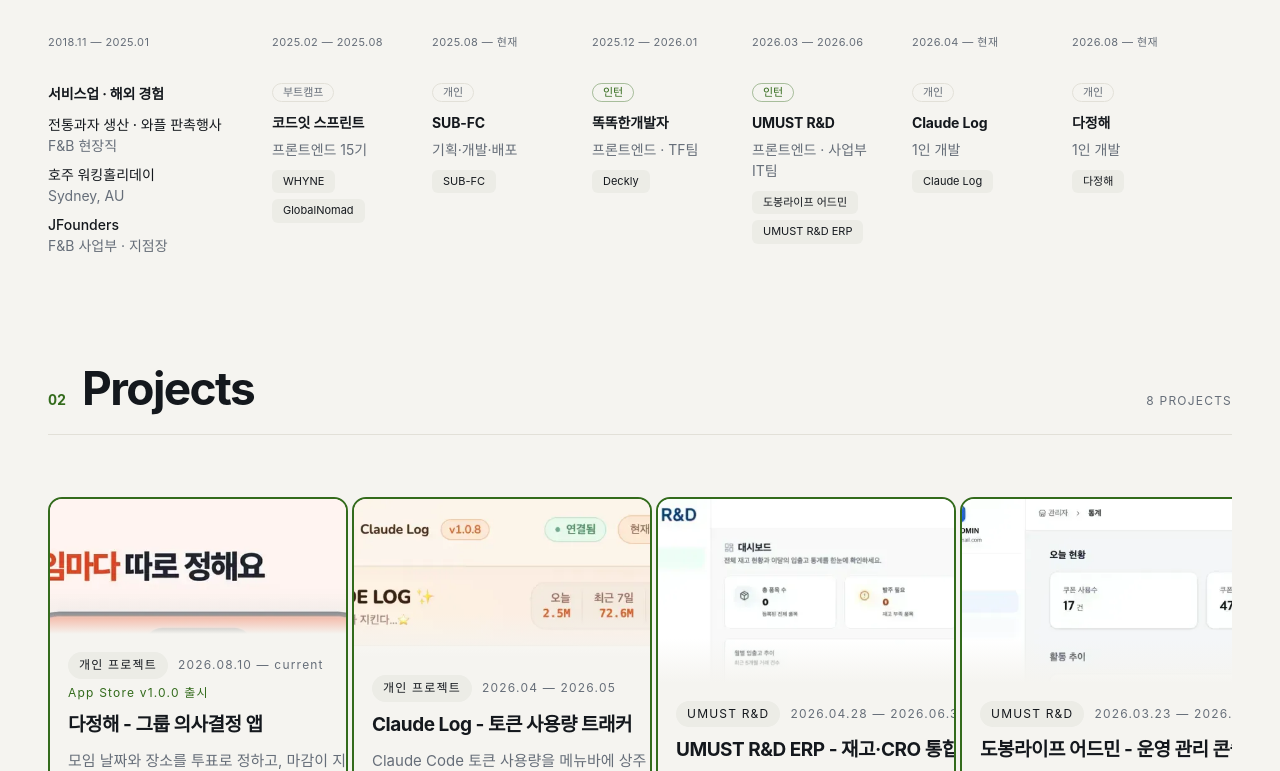
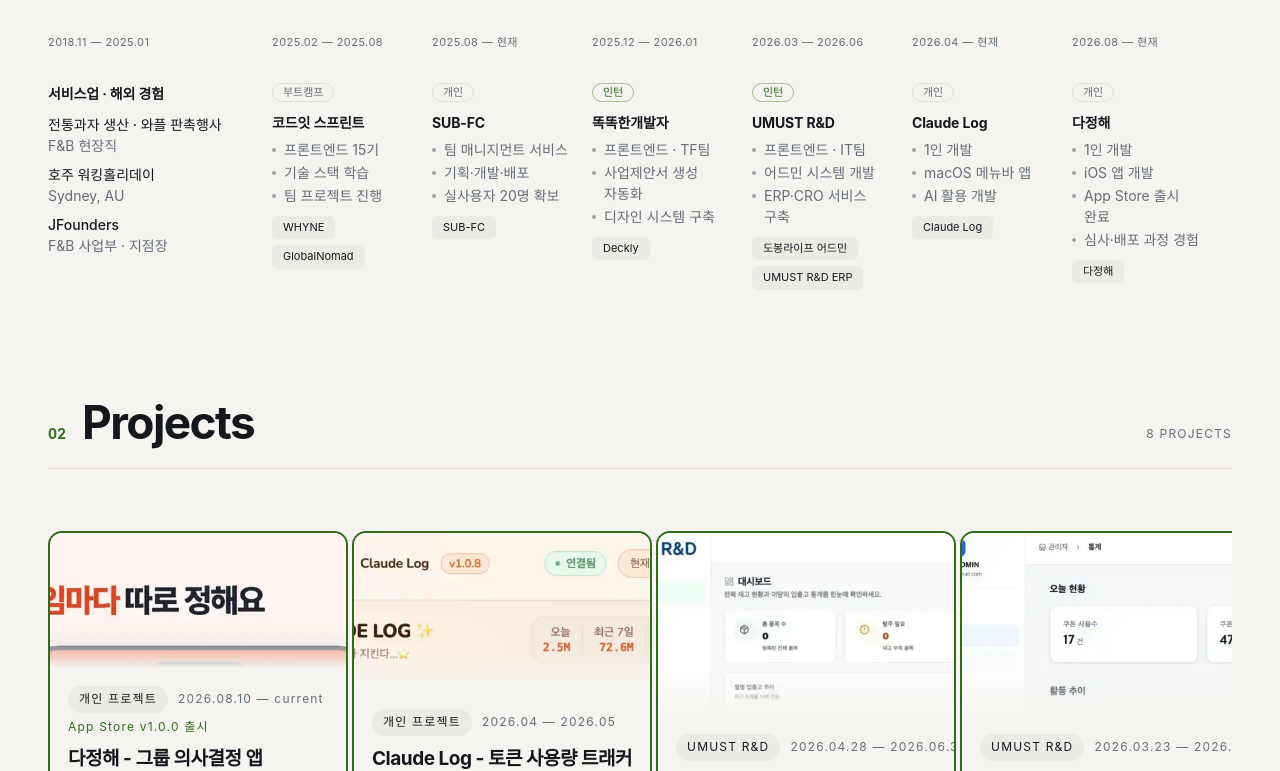
Before and after one commit to seong5/seong5.github.io, a Next.js app: page / in a window 1280 px wide. Shown: the part 1160-1931 px from the top of the page. Built offline with nearby package versions, Linux system fonts and the light colour scheme; a web font is replaced by a local one.

Commit message:
✨ feat: Journey 기간 hover 강조와 역할 목록 불릿 추가

```diff
--- a/app/components/Journey.tsx
+++ b/app/components/Journey.tsx
@@ -134,7 +134,19 @@ export default function Journey() {
                 </Badge>
                 {/* 연대기 항목의 제목 — span이면 이 섹션에 heading이 하나도 없게 된다 */}
                 <h3 className="m-0 text-label font-bold tracking-[-0.01em] break-keep">{n.org}</h3>
-                <span className="text-label text-muted-foreground break-keep">{n.role}</span>
+                {/* 불릿은 글자 대신 4px 점 — "·"나 "-"는 폰트마다 굵기·높이가 달라 줄 첫 글자와 어긋난다.
+                    내어쓰기(pl-3 + 절대위치 점)라 긴 항목이 접혀도 둘째 줄이 글자 시작선에 맞는다.
+                    점 높이 0.6em ≈ text-label(14px·1.5) 첫 줄 가운데. */}
+                <ul className="m-0 flex list-none flex-col gap-0.5 p-0">
+                  {n.role.map((r) => (
+                    <li
+                      key={r}
+                      className="relative pl-3 text-label text-muted-foreground break-keep before:absolute before:top-[0.6em] before:left-0 before:size-1 before:rounded-full before:bg-muted-foreground/60"
+                    >
+                      {r}
+                    </li>
+                  ))}
+                </ul>
                 {/* 뱃지는 세로로 쌓는다 — 노드 폭이 160px 남짓이라 두 개가 가로로 붙으면
                     컬럼마다 줄 수가 달라져 바 아래 정렬이 흐트러진다.
                     items-start가 없으면 뱃지가 컬럼 폭만큼 늘어난다. */}
--- a/app/content/career.ts
+++ b/app/content/career.ts
@@ -18,7 +18,7 @@
  */
 export const JOURNEY_INTRO = [
   '서비스업 현장에서 6년을 보내고 2025년 개발자로 직무를 전환했습니다.',
-  '실무 교육과 두 번의 인턴에서 쌓은 경험을 살려, 지금은 새로운 기술까지 영역을 넓혀가고 있습니다.',
+  '프론트엔드 교육 수료와 두 번의 인턴 경험을 바탕으로, 지금은 새로운 기술까지 영역을 넓혀가고 있습니다.',
 ];
 
 export type JourneyKind = 'education' | 'work' | 'project';
@@ -37,8 +37,11 @@ export type JourneyNode = {
   id: string;
   period: string;
   org: string;
-  /** 유형(kind) 라벨과 겹치는 말은 빼고 쓴다 — 뱃지와 한 줄 안에서 같은 말이 두 번 나온다 */
-  role: string;
+  /**
+   * 한 항목이 한 줄 — 노드 폭이 160px 남짓이라 문장으로 이으면 줄이 제멋대로 접힌다. 항목당 12자 안팎.
+   * 유형(kind) 라벨과 겹치는 말은 빼고 쓴다 — 뱃지 바로 아래에서 같은 말이 두 번 나온다.
+   */
+  role: string[];
   kind: JourneyKind;
   /** 이 시기에 나온 프로젝트. projects.ts의 slug와 일치해야 한다 */
   projectSlugs?: string[];
@@ -75,7 +78,7 @@ export const JOURNEY: JourneyNode[] = [
     id: 'codeit',
     period: '2025.02 — 2025.08',
     org: '코드잇 스프린트',
-    role: '프론트엔드 15기',
+    role: ['프론트엔드 15기', '기술 스택 학습', '팀 프로젝트 진행'],
     kind: 'education',
     projectSlugs: ['whyne', 'globalnomad'],
   },
@@ -83,7 +86,7 @@ export const JOURNEY: JourneyNode[] = [
     id: 'sub-fc',
     period: '2025.08 — 현재',
     org: 'SUB-FC',
-    role: '기획·개발·배포',
+    role: ['팀 매니지먼트 서비스', '기획·개발·배포', '실사용자 20명 확보'],
     kind: 'project',
     projectSlugs: ['sub-fc'],
   },
@@ -91,7 +94,7 @@ export const JOURNEY: JourneyNode[] = [
     id: 'ddd',
     period: '2025.12 — 2026.01',
     org: '똑똑한개발자',
-    role: '프론트엔드 · TF팀',
+    role: ['프론트엔드 · TF팀', '사업제안서 생성 자동화', '디자인 시스템 구축'],
     kind: 'work',
     projectSlugs: ['deckly'],
   },
@@ -99,7 +102,7 @@ export const JOURNEY: JourneyNode[] = [
     id: 'umust',
     period: '2026.03 — 2026.06',
     org: 'UMUST R&D',
-    role: '프론트엔드 · 사업부 IT팀',
+    role: ['프론트엔드 · IT팀', '어드민 시스템 개발', 'ERP·CRO 서비스 구축'],
     kind: 'work',
     projectSlugs: ['dobong-admin', 'umust-erp'],
   },
@@ -107,7 +110,8 @@ export const JOURNEY: JourneyNode[] = [
     id: 'claude-log',
     period: '2026.04 — 현재',
     org: 'Claude Log',
-    role: '1인 개발',
+    // AI 활용 — 설계 대안 비교를 Claude Code로 검증하고 리뷰용 sub-agent를 구성했다(projects.ts claude-log highlights)
+    role: ['1인 개발', 'macOS 메뉴바 앱', 'AI 활용 개발'],
     kind: 'project',
     projectSlugs: ['claude-log'],
   },
@@ -115,7 +119,8 @@ export const JOURNEY: JourneyNode[] = [
     id: 'dajeonghae',
     period: '2026.08 — 현재',
     org: '다정해',
-    role: '1인 개발',
+    // 심사 — 첫 제출이 지침 2.1로 반려된 뒤 신고·차단을 구현해 통과했다(projects.ts dajeonghae work OPERATION)
+    role: ['1인 개발', 'iOS 앱 개발', 'App Store 출시 완료', '심사·배포 과정 경험'],
     kind: 'project',
     projectSlugs: ['dajeonghae'],
   },
--- a/app/globals.css
+++ b/app/globals.css
@@ -331,7 +331,6 @@
 }
 .journey-dot {
   transform: scale(0);
-  transition: scale 180ms ease;
 }
 .journey-fade {
   opacity: 0;
@@ -354,11 +353,41 @@
   animation: journeyRise 720ms cubic-bezier(0.16, 1, 0.3, 1)
     calc(var(--i) * var(--journey-step) + 60ms) both;
 }
+/* ── Journey hover — 그 구간의 선이 켜지고, 나머지는 한 발 물러난다 ──
+   점만 커지고 기간이 조금 진해지던 것으로는 어느 기간을 보는지 드러나지 않았다.
+   연대기의 주어는 "기간"이므로 그 칸의 바 세그먼트를 강조색으로 켠다.
+   두께는 바꾸지 않는다(칸마다 세그먼트가 이어져야 한다). 기간 라벨도 굵기는 두고
+   색만 바꾼다 — 136px 폭에 여유가 1.4px라 굵어지면 2줄로 접혀 바가 어긋난다(Journey.tsx Track). */
+.journey-node {
+  transition: opacity 180ms ease;
+}
+.journey-seg {
+  transition:
+    background-color 180ms ease,
+    border-color 180ms ease;
+}
+.journey-dot {
+  transition:
+    scale 180ms ease,
+    box-shadow 180ms ease;
+}
+.journey-node:is(:hover, :focus-within) .journey-seg {
+  background-color: var(--primary);
+  border-color: var(--primary); /* 프롤로그 점선 */
+}
 .journey-node:is(:hover, :focus-within) .journey-dot {
   scale: 1.3;
+  box-shadow: 0 0 0 4px color-mix(in srgb, var(--primary) 25%, transparent);
 }
 .journey-node:is(:hover, :focus-within) .journey-period {
-  color: var(--foreground);
+  color: var(--primary-strong);
+}
+/* 나머지 흐리기는 마우스 전용 — 터치에서는 hover가 달라붙어 흐린 채 남고,
+   키보드 Tab 이동 중에는 칸마다 전체가 깜빡인다. 그 둘은 위의 색 강조만 받는다. */
+@media (hover: hover) {
+  .journey-track:has(.journey-node:hover) .journey-node:not(:hover) {
+    opacity: 0.45;
+  }
 }
 
 /* 세로 타임라인 — 가로 바가 숨으므로 컬럼 왼쪽 선을 ::before로 위→아래 그린다.
@@ -379,6 +408,11 @@
     inset: 0 auto 0 0;
     border-left: 2px solid var(--border);
     clip-path: inset(0 0 100% 0);
+    transition: border-color 180ms ease;
+  }
+  /* 세로에서는 가로 바가 숨으므로 이 선이 hover 강조를 대신 받는다 */
+  .journey-node:is(:hover, :focus-within)::before {
+    border-color: var(--primary);
   }
   .journey-node-dashed::before {
     border-left-style: dashed;
```
